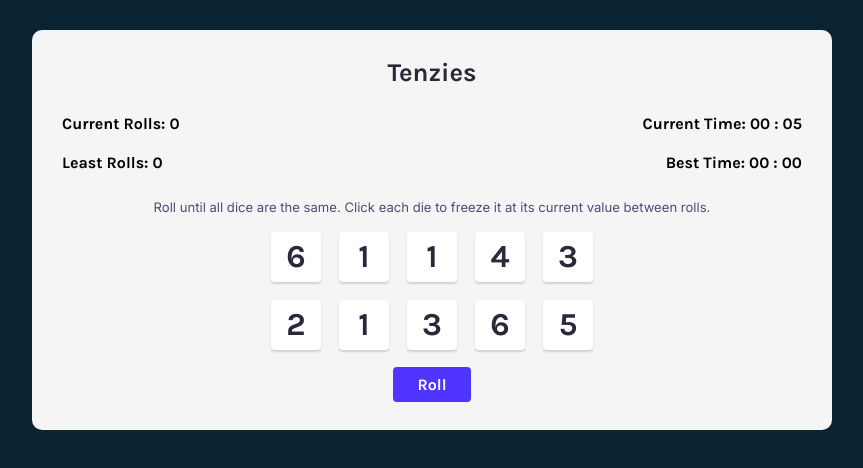
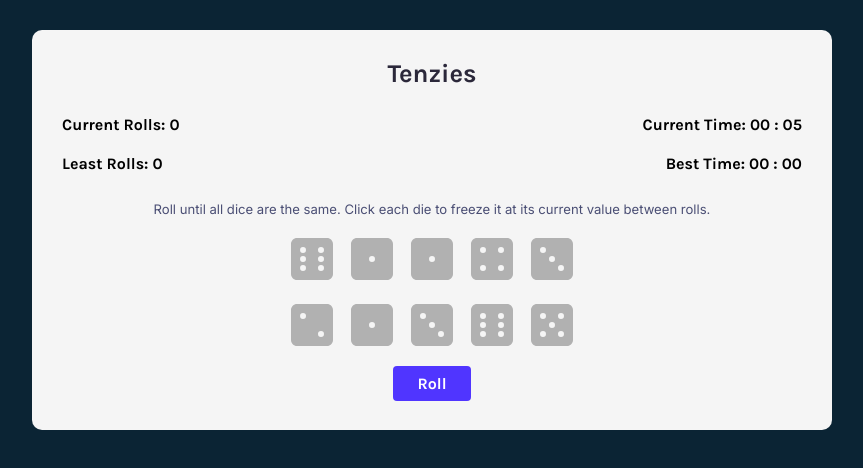
Before and after one commit to SGM-dev/Tenzies, a React (Vite) app: page / in a window 1280 px wide. Shown: the top 468 px of the page, without its empty margins (208-1071 px from the left). Built offline with nearby package versions, Linux system fonts and the light colour scheme.

Commit message:
use fontAwesome to render dots on the die

```diff
--- a/src/components/Die.jsx
+++ b/src/components/Die.jsx
@@ -1,13 +1,31 @@
 import React from "react";
+import { FontAwesomeIcon } from "@fortawesome/react-fontawesome";
+import {
+  faDiceOne,
+  faDiceTwo,
+  faDiceThree,
+  faDiceFour,
+  faDiceFive,
+  faDiceSix,
+} from "@fortawesome/free-solid-svg-icons";
 
 export default function Die(props) {
   const styles = {
-    backgroundColor: props.isHeld ? "#59E391" : "#fff",
+    color: props.isHeld ? "#000" : "#b1b1b1",
+  };
+
+  const dieHtml = {
+    1: <FontAwesomeIcon icon={faDiceOne} className="fa-3x" style={styles} />,
+    2: <FontAwesomeIcon icon={faDiceTwo} className="fa-3x" style={styles} />,
+    3: <FontAwesomeIcon icon={faDiceThree} className="fa-3x" style={styles} />,
+    4: <FontAwesomeIcon icon={faDiceFour} className="fa-3x" style={styles} />,
+    5: <FontAwesomeIcon icon={faDiceFive} className="fa-3x" style={styles} />,
+    6: <FontAwesomeIcon icon={faDiceSix} className="fa-3x" style={styles} />,
   };
 
   return (
-    <div className="die-face" style={styles} onClick={props.holdDice}>
-      <h2 className="die-num ">{props.value}</h2>
+    <div className="die-face" onClick={props.holdDice}>
+      {dieHtml[props.value]}
     </div>
   );
 }
--- a/src/index.css
+++ b/src/index.css
@@ -33,22 +33,7 @@ main {
 }
 
 .die-face {
-  border-radius: 4px;
-  box-shadow: 0px 2px 2px 0px rgba(0, 0, 0, 0.15);
-  height: 50px;
-  width: 50px;
-  display: flex;
-  justify-content: center;
-  align-items: center;
   cursor: pointer;
-}
-
-.die-num {
-  margin: 0;
-  color: #2b283a;
-  text-align: center;
-  font-size: 2rem;
-  font-weight: 700;
 }
 
 .roll-dice {
@@ -86,7 +71,6 @@ main {
   font-weight: 400;
 }
 
-
 .score-container {
   display: flex;
   justify-content: space-evenly;
@@ -95,9 +79,10 @@ main {
   flex-direction: column;
 }
 
-.current-score, .best-score {
+.current-score,
+.best-score {
   display: flex;
   width: 100%;
   justify-content: space-between;
-  padding: 10px
+  padding: 10px;
 }
```
